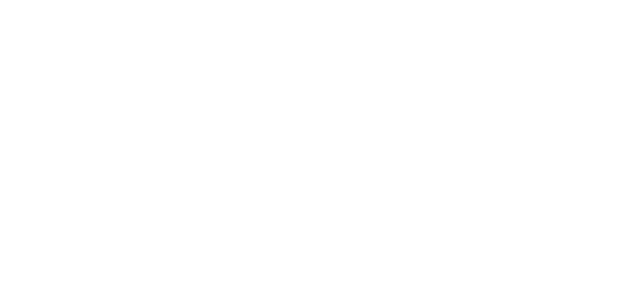
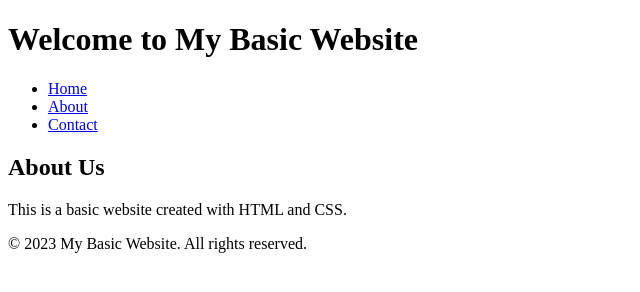
Before and after one commit to Meet012/Project, a plain HTML site: page aboutUs.html in a window 1280 px wide. Shown: the whole page, without its empty margins (0-640 px from the left). Drawn offline with Linux system fonts and the light colour scheme.

Commit message:
Update aboutUs.html

```diff
--- a/aboutUs.html
+++ b/aboutUs.html
@@ -3,9 +3,31 @@
 <head>
     <meta charset="UTF-8">
     <meta name="viewport" content="width=device-width, initial-scale=1.0">
-    <title>meet</title>
+    <title>Basic Website</title>
+    <link rel="stylesheet" href="styles.css">
 </head>
 <body>
+    <header>
+        <h1>Welcome to My Basic Website</h1>
+    </header>
 
+    <nav>
+        <ul>
+            <li><a href="#">Home</a></li>
+            <li><a href="#">About</a></li>
+            <li><a href="#">Contact</a></li>
+        </ul>
+    </nav>
+
+    <main>
+        <section>
+            <h2>About Us</h2>
+            <p>This is a basic website created with HTML and CSS.</p>
+        </section>
+    </main>
+
+    <footer>
+        <p>&copy; 2023 My Basic Website. All rights reserved.</p>
+    </footer>
 </body>
 </html>
```
